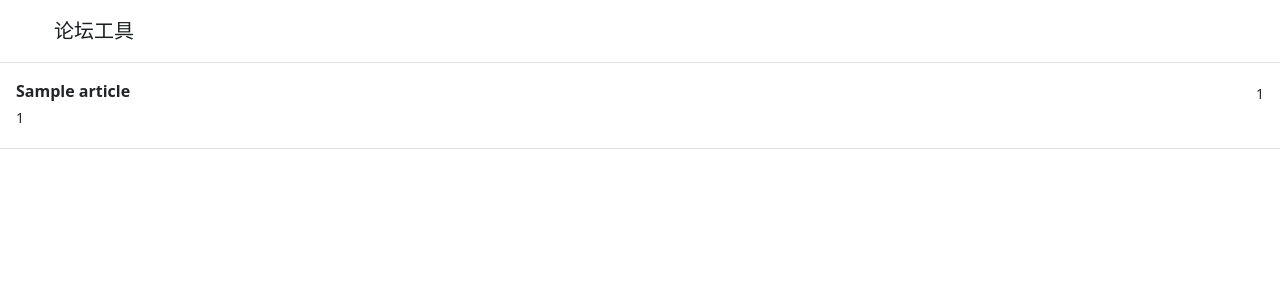
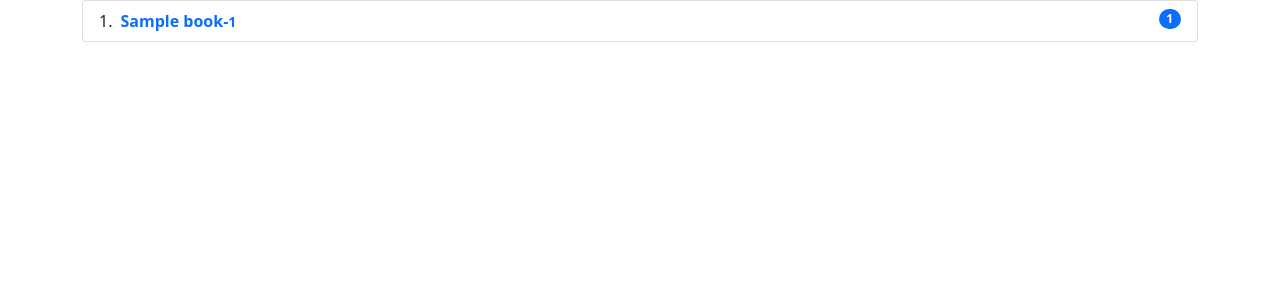
Before and after one commit to Yinqingwen/spider_flask, a Flask app: template templates/booklist.html in a window 1280 px wide. Shown: the top 300 px of the page. Run offline with Flask 2, Linux system fonts and the light colour scheme; the template is opened without the code that fills it: most values are stand-ins (such as "Sample title", 1, 10 or a date in 2020); some libraries are stand-ins or nearby versions.

Commit message:
20220105 12:58

```diff
--- a/app.py
+++ b/app.py
@@ -112,23 +112,40 @@ def home():
 #获取书籍数据
 #title-内容题目
 #span-list 页数列表
-def GetContentInfo(title,span_list):
+def GetContentInfo(tr):
     #创建数据列表
     Contentinfo = dict()
+    #定义变量
+    ContentTitle = ''   #内容标题
+    ContentId = 0       #内容ID
+    ContentPage = 0     #内容页数，默认为1
     #书目名称
-    Contentinfo['Title'] = title
-    #获取页数
-    for span in span_list:
-        links = span.find_all('a')
-        #获取最后页数
-        for link in links:
-            continue
-        temp = link['href'].split('?')[1]
-        temp1 = temp.split('&')
-        #书目ID
-        Contentinfo['Id'] = int(temp1[0].split('=')[1])
-        #书目页数
-        Contentinfo['Number'] = int(temp1[1].split('=')[1])
+    ContentTitle = tr.h3.a.text
+    tspans = tr.find_all('span',attrs={'style': 'font-size:7pt;font-family:verdana;'})
+    if (tspans == []):
+        #只有一页内容
+        #获取内容url
+        contenturl = tr.h3.a['href']
+        urltext = re.findall(r"\/(.+).html", str(contenturl))[0]
+        ContentId = str(urltext.split('/')[2])
+        ContentPage = 1
+    else:
+        #获取页数
+        for span in tspans:
+            links = span.find_all('a')
+            #获取最后页数
+            for link in links:
+                continue
+            temp = link['href'].split('?')[1]
+            temp1 = temp.split('&')
+            #内容ID
+            ContentId = int(temp1[0].split('=')[1])
+            #内容页数
+            ContentPage = int(temp1[1].split('=')[1])
+
+    Contentinfo['Title'] = ContentTitle
+    Contentinfo['Id'] = ContentId
+    Contentinfo['Number'] = ContentPage
     #返回内容信息
     return Contentinfo
 
@@ -140,10 +157,6 @@ def board(number,pagenumber):
     #定义文章列表
     articles=[]
     global BaseURL
-    #定义变量
-    ContentTitle = ''   #内容标题
-    ContentId = 0       #内容ID
-    ContentPage = 0     #内容页数，默认为1
     #如果基本地址为空，获取地址
     if (BaseURL == ''):
         GetUrl()
@@ -155,35 +168,7 @@ def board(number,pagenumber):
     tbody = soup.find('tbody',attrs={'id': 'tbody'})
     trs = tbody.find_all('tr',attrs={'class': 'tr3 t_one tac'})
     for tr in trs:
-        #获取内容名称
-        title = tr.h3.a.text
-        #获取该内容信息
-        #read.php?tid=4856302&amp;page=1&amp;fpage=1
-        tspans = tr.find_all('span',attrs={'style': 'font-size:7pt;font-family:verdana;'})
-        if (tspans == []):
-            #只有一页内容
-            #获取内容url
-            contenturl = tr.h3.a['href']
-            urltext = re.findall(r"\/(.+).html", str(contenturl))[0]
-            ContentId = str(urltext.split('/')[2])
-            ContentPage = 1
-        else:
-            #获取页数
-            for span in tspans:
-                links = span.find_all('a')
-                #获取最后页数
-                for link in links:
-                    continue
-                temp = link['href'].split('?')[1]
-                temp1 = temp.split('&')
-                #内容ID
-                ContentId = int(temp1[0].split('=')[1])
-                #内容页数
-                ContentPage = int(temp1[1].split('=')[1])
-
-        #获取内容信息
-        contentinfo = GetContentInfo(title,tspans)
-        articles.append(contentinfo)
+        articles.append(GetContentInfo(tr))
 
     return render_template('booklist.html', articles = articles)
 
--- a/templates/booklist.html
+++ b/templates/booklist.html
@@ -16,59 +16,29 @@
 		integrity="sha384-ka7Sk0Gln4gmtz2MlQnikT1wXgYsOg+OMhuP+IlRH9sENBO0LRn5q+8nbTov4+1p"
 		crossorigin="anonymous"></script>
 
-	<style>
-		.bd-placeholder-img {
-			font-size: 1.125rem;
-			text-anchor: middle;
-			-webkit-user-select: none;
-			-moz-user-select: none;
-			user-select: none;
-		}
-
-		@media (min-width: 768px) {
-			.bd-placeholder-img-lg {
-				font-size: 3.5rem;
-			}
-		}
-	</style>
-
-
 	<!-- Custom styles for this template -->
-	<link href="sidebars.css" rel="stylesheet">
+	<!--link href="sidebars.css" rel="stylesheet"-->
 </head>
 
 <body>
+	<div class="container">
+		<ol class="list-group list-group-numbered">
+			{% for book in articles %}
+			<li class="list-group-item d-flex justify-content-between align-items-start">
+				<div class="ms-2 me-auto">
+					<div class="fw-bold">
+						<a target="_blank" href="/DisplayBook/{{book.Id}}/{{book.Number}}" style="text-decoration: none;">{{book.Title}}-<small>{{book.Id}}</small></a>
+					</div>
+				</div>
+				<span class="badge bg-primary rounded-pill">{{book.Number}}</span>
+			</li>
+			{% endfor %}
+		</ol>
+	</div>
 
-	<main>
-		<h1 class="visually-hidden">Sidebars examples</h1>
+	<!--script src="../assets/dist/js/bootstrap.bundle.min.js"></script>
 
-		<div class="d-flex flex-column align-items-stretch flex-shrink-0 bg-white">
-			<a href="/" class="d-flex align-items-center flex-shrink-0 p-3 link-dark text-decoration-none border-bottom">
-				<svg class="bi me-2" width="30" height="24">
-					<use xlink:href="#bootstrap" />
-				</svg>
-				<span class="fs-5 fw-semibold">论坛工具</span>
-			</a>
-			<div class="list-group list-group-flush border-bottom scrollarea">
-				{% for article in articles %}
-					<a href="/page" class="list-group-item list-group-item-action py-3 lh-tight" aria-current="false">
-						<div class="d-flex w-100 align-items-center justify-content-between">
-							<strong class="mb-1">{{article.title}}</strong>
-						<small>{{article.id}}</small>
-					</div>
-					<div class="col-10 mb-1 small">{{article.number}}</div>
-				</a>
-				{% endfor %}
-			</div>
-		</div>
-
-		<div class="b-example-divider"></div>
-	</main>
-
-
-	<script src="../assets/dist/js/bootstrap.bundle.min.js"></script>
-
-	<script src="sidebars.js"></script>
+	<script src="sidebars.js"></script-->
 </body>
 
 </html>
--- a/templates/index.html
+++ b/templates/index.html
@@ -60,7 +60,7 @@
 						<div class="container-fluid">
 							{% for pageid in range(page.pagenumber) %}
 							<div style="width:3em;padding:.2em;text-align:center;display:inline-block;">
-								<a href="/board/{{page.number}}/{{pageid+1}}" style="text-decoration: none;">{{pageid +
+								<a href="/board/{{page.number}}/{{pageid+1}}" target="_blank" style="text-decoration: none;">{{pageid +
 									1}}</a>
 							</div>
 							{% endfor %}
```
